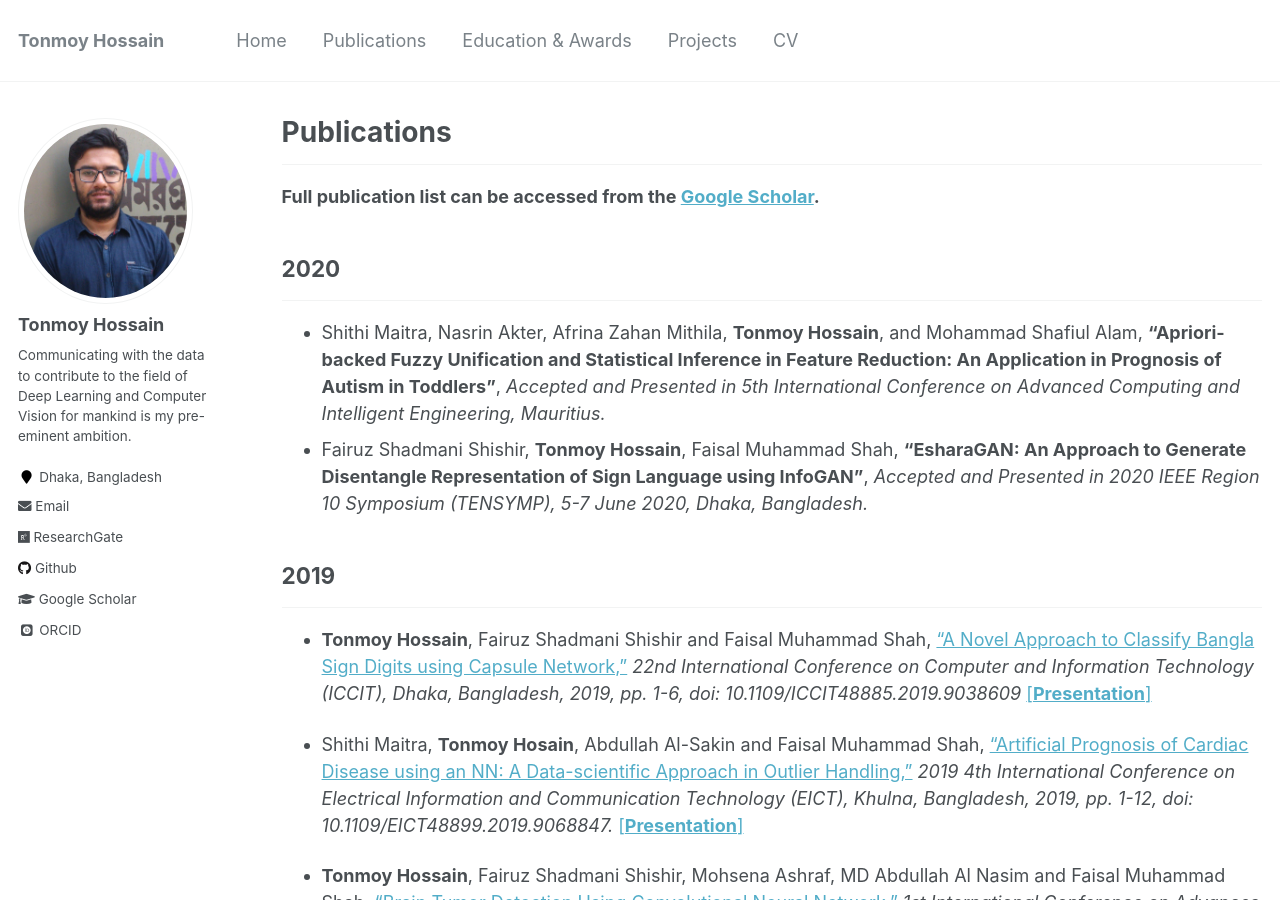
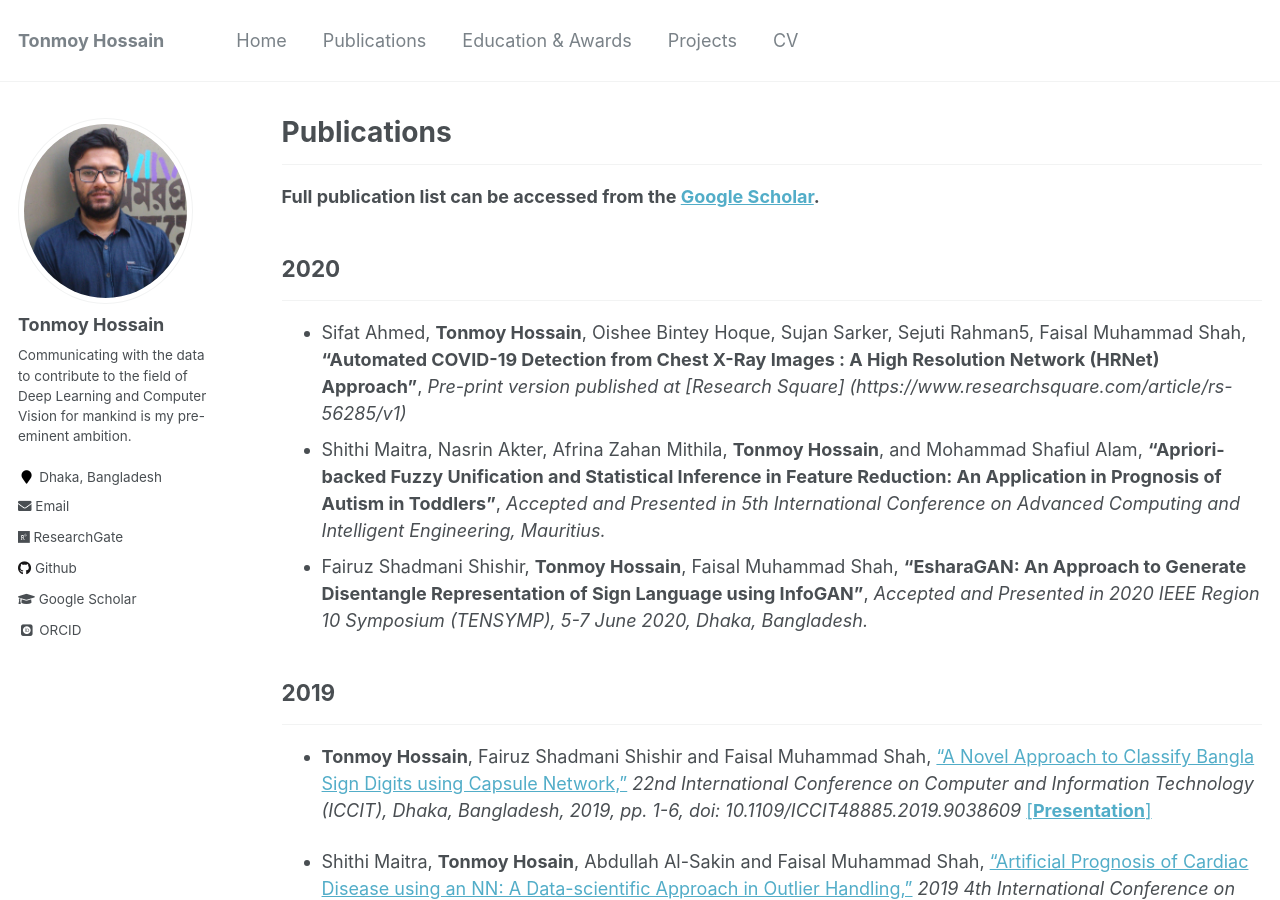
Before and after one commit to shaeekh/shaeekh.github.io, a Jekyll site: the page built from _pages/publications.md, in a window 1280 px wide and 900 px high. Built offline with Jekyll 4.4.1, drawn with Linux system fonts in a browser that asks for light colours; some web fonts are replaced.

Commit message:
Update publications.md

```diff
--- a/_pages/publications.md
+++ b/_pages/publications.md
@@ -11,6 +11,7 @@ author_profile: true
 
 ## 2020
 -----------
+*  Sifat Ahmed, **Tonmoy Hossain**, Oishee Bintey Hoque, Sujan Sarker, Sejuti Rahman5, Faisal Muhammad Shah, **"Automated COVID-19 Detection from Chest X-Ray Images : A High Resolution Network (HRNet) Approach"**, <i>Pre-print version published at [Research Square] (https://www.researchsquare.com/article/rs-56285/v1)</i>
 *  Shithi Maitra, Nasrin Akter, Afrina Zahan Mithila, **Tonmoy Hossain**, and Mohammad Shafiul
 Alam, **"Apriori-backed Fuzzy Unification and Statistical Inference in Feature Reduction: An
 Application in Prognosis of Autism in Toddlers"**, <i>Accepted and Presented in 5th International Conference on Advanced Computing and Intelligent Engineering, Mauritius.</i>
```
